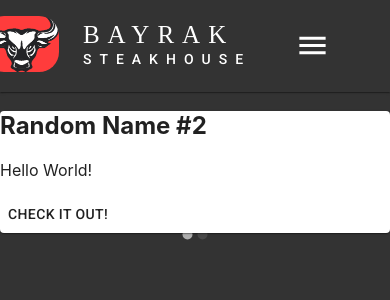
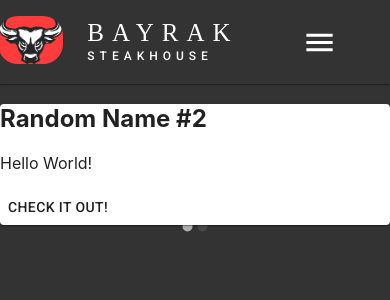
Before and after one commit to sbayrak/sb-steak-house, a React (Create React App) app: page / in a window 390 px wide. Shown: the top 300 px of the page. Built offline with nearby package versions, Linux system fonts and the light colour scheme; a web font is replaced by a local one.

Commit message:
Edited breakpoints and added border to Reservation

```diff
--- a/src/layout/Header.js
+++ b/src/layout/Header.js
@@ -36,6 +36,9 @@ const useStyles = makeStyles((theme) => ({
     [theme.breakpoints.down('sm')]: {
       width: '75px',
     },
+    [theme.breakpoints.down('xs')]: {
+      width: '65px',
+    },
   },
   typos: {
     paddingLeft: theme.spacing(1),
@@ -50,11 +53,18 @@ const useStyles = makeStyles((theme) => ({
   },
   Typo2: {
     letterSpacing: theme.spacing(1),
+    [theme.breakpoints.down('xs')]: {
+      fontSize: '12px',
+      letterSpacing: 5,
+    },
   },
   right: {
     width: '60%',
     [theme.breakpoints.down('sm')]: {
       width: '50%',
+    },
+    [theme.breakpoints.down('xs')]: {
+      width: '40%',
     },
   },
   desktopUl: {
@@ -89,17 +99,17 @@ const useStyles = makeStyles((theme) => ({
   menuBtn: {
     color: '#fff',
     float: 'right',
-    marginRight: theme.spacing(4),
+    marginRight: theme.spacing(3),
   },
   drawerUl: {
     listStyle: 'none',
-    padding: theme.spacing(8),
+    padding: theme.spacing(4),
   },
   drawerLi: {
     color: '#fff',
     listStyle: 'none',
-    paddingTop: theme.spacing(3),
-    paddingBottom: theme.spacing(3),
+    paddingTop: theme.spacing(4),
+    paddingBottom: theme.spacing(4),
   },
   drawerLiA: {
     color: '#fff',
@@ -138,7 +148,10 @@ const Header = () => {
           GALLERY
         </a>
       </li>
-      <li className={classes.desktopLi}>
+      <li
+        className={classes.desktopLi}
+        style={{ border: '2px solid #ff3c3c', borderRadius: '5px' }}
+      >
         <a href='#!' className={classes.desktopLiA}>
           RESERVATION
         </a>
```
